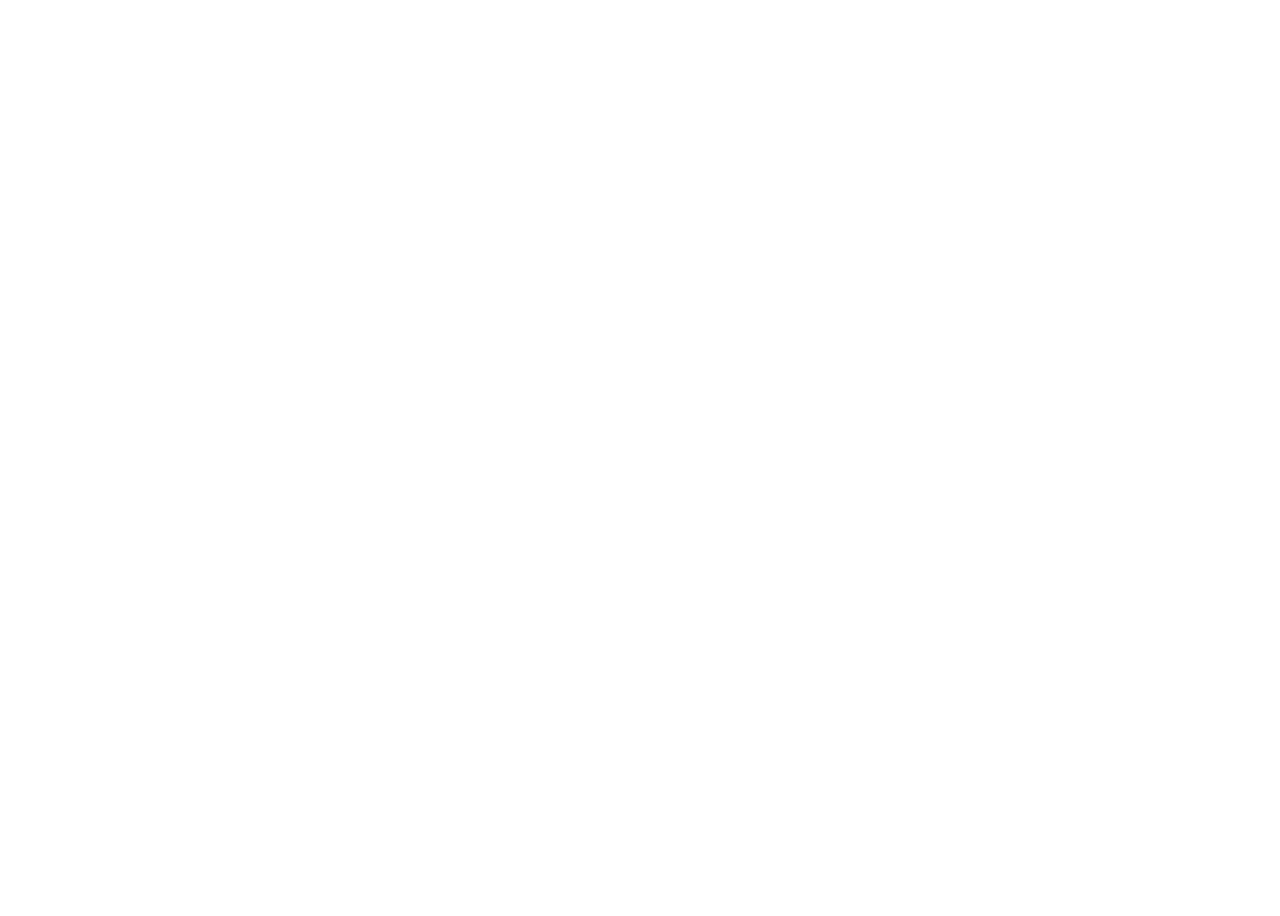
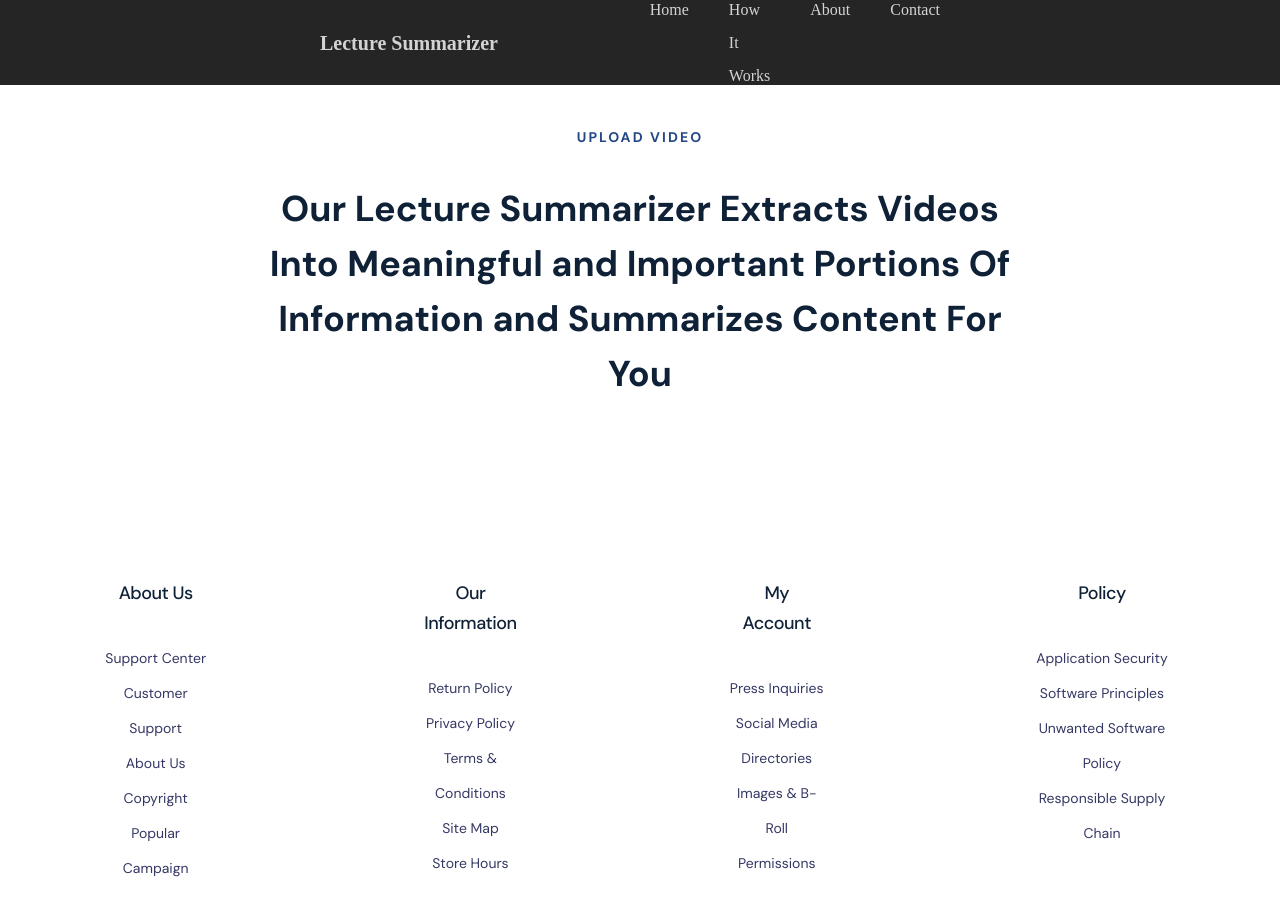
Before and after one commit to ShaanCoding/Summarized, a React (Create React App) app in the folder lecture-summarizer/: page /appMain in a window 1280 px wide. Shown: the top 916 px of the page. Before the commit the page ends 800 px from the top, so only its background shows below. Built offline with nearby package versions, Linux system fonts and the light colour scheme.

Commit message:
Made TitleProp
Made titleprop component

```diff
--- a/lecture-summarizer/public/index.html
+++ b/lecture-summarizer/public/index.html
@@ -24,6 +24,14 @@
       work correctly both with client-side routing and a non-root public URL.
       Learn how to configure a non-root public URL by running `npm run build`.
     -->
+
+    <!-- Font Links -->
+    <link rel="preconnect" href="https://fonts.googleapis.com" />
+    <link rel="preconnect" href="https://fonts.gstatic.com" crossorigin />
+    <link
+      href="https://fonts.googleapis.com/css2?family=DM+Sans:ital,wght@0,400;0,500;0,700;1,400;1,500;1,700&display=swap"
+      rel="stylesheet"
+    />
     <title>React App</title>
   </head>
   <body>
--- a/lecture-summarizer/src/App.css
+++ b/lecture-summarizer/src/App.css
@@ -1,3 +1,5 @@
+/* Start Of Core Theme */
+
 .navbar {
   width: 100%;
   height: 85px;
@@ -95,3 +97,31 @@
 
   opacity: 0.8;
 }
+
+/* End Of Core Themes */
+
+.content {
+  padding: 20px 20%;
+}
+
+.title {
+  font-family: DM Sans;
+  font-style: normal;
+  font-weight: bold;
+}
+
+.title h2 {
+  font-size: 14px;
+  line-height: 40px;
+  text-align: center;
+  letter-spacing: 2.1px;
+  text-transform: uppercase;
+  color: #244886;
+}
+
+.title h1 {
+  font-size: 36px;
+  line-height: 55px;
+  text-align: center;
+  color: #0f2137;
+}
--- a/lecture-summarizer/src/Components/Content.tsx
+++ b/lecture-summarizer/src/Components/Content.tsx
@@ -1,7 +1,7 @@
 import React from "react";
 
-const Content = () => {
-  return <div></div>;
+const Content: React.FC<{}> = (props) => {
+  return <div className="content">{props.children}</div>;
 };
 
 export default Content;
--- /dev/null
+++ b/lecture-summarizer/src/Components/TitleProp.tsx
@@ -0,0 +1,12 @@
+import React from "react";
+
+const TitleProp: React.FC<{ title: string; description: string }> = (props) => {
+  return (
+    <div className="title">
+      <h2>{props.title}</h2>
+      <h1>{props.description}</h1>
+    </div>
+  );
+};
+
+export default TitleProp;
--- a/lecture-summarizer/src/Pages/AppMain.tsx
+++ b/lecture-summarizer/src/Pages/AppMain.tsx
@@ -1,11 +1,24 @@
-import React from 'react'
+import React from "react";
+import Content from "../Components/Content";
+import Footer from "../Components/Footer";
+import NavBar from "../Components/NavBar";
+import TitleProp from "../Components/TitleProp";
 
 const appMain = () => {
-    return (
-        <div>
+  return (
+    <>
+      <NavBar />
 
-        </div>
-    )
-}
+      <Content>
+        <TitleProp
+          title="UPLOAD VIDEO"
+          description="Our Lecture Summarizer Extracts Videos Into Meaningful and Important Portions Of Information and Summarizes Content For You"
+        />
+      </Content>
 
-export default appMain
+      <Footer />
+    </>
+  );
+};
+
+export default appMain;
```
Also changed, not shown: lecture-summarizer/src/App.tsx (+12 -13 lines).
